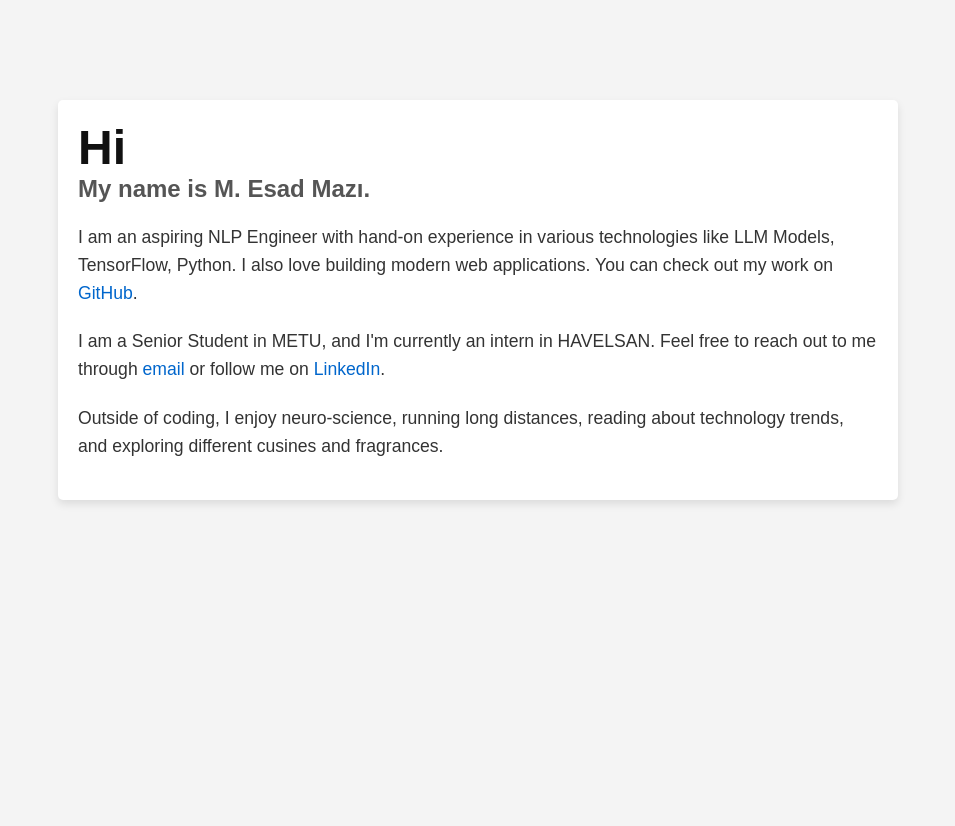
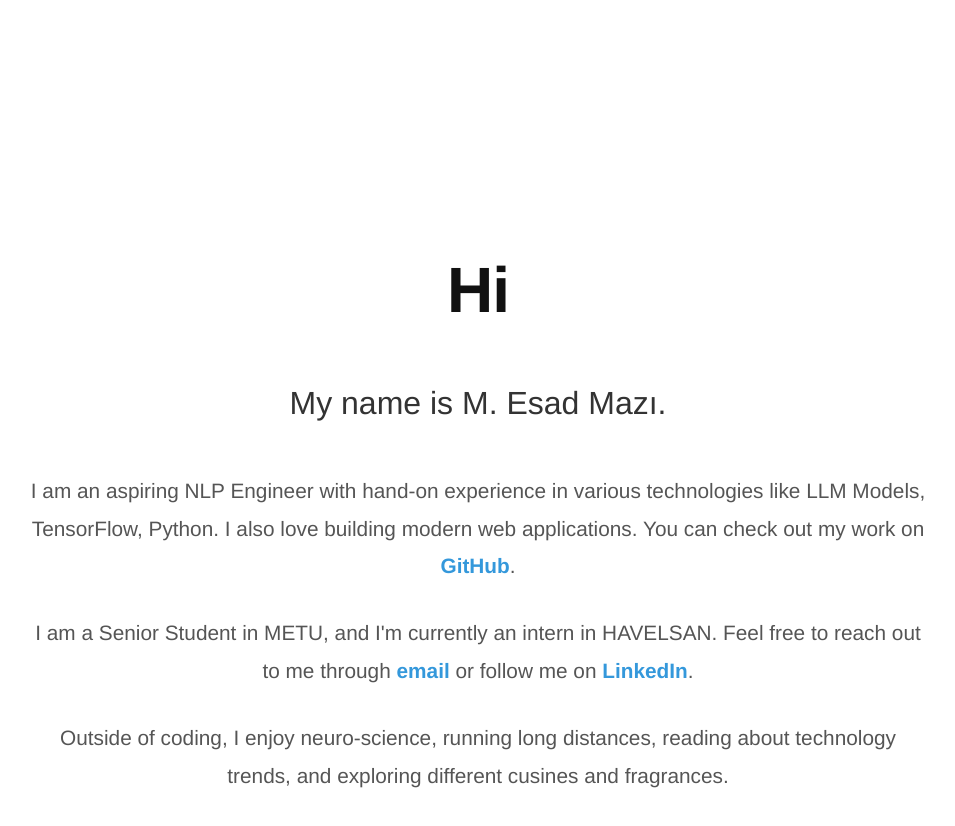
Before and after one commit to esadmazi/esadmazi.github.io, a plain HTML site: page index.html in a window 1280 px wide. Shown: the whole page, without its empty margins (162-1117 px from the left). Before the commit the page ends 800 px from the top, so only its background shows below. Drawn offline with Linux system fonts and the light colour scheme.

Commit message:
Update index.html

```diff
--- a/index.html
+++ b/index.html
@@ -5,62 +5,112 @@
   <meta name="viewport" content="width=device-width, initial-scale=1.0">
   <title>Esad Mazı</title>
   <style>
-body {
-  font-family: 'Arial', sans-serif;
+  <style>
+    /* Reset some default styles */
+    * {
       margin: 0;
       padding: 0;
-  background-color: #f4f4f4;
+      box-sizing: border-box;
+    }
+
+    /* General Styles */
+    body {
+      font-family: 'Helvetica Neue', Arial, sans-serif;
+      margin: 0;
+      padding: 0;
+      background-color: #fff;
       color: #333;
+      line-height: 1.8;
     }
 
     .container {
-  max-width: 800px;
-  margin: 100px auto;
+      max-width: 900px;
+      margin: 150px auto;
+      padding: 40px;
+      text-align: center;
+      background-color: #fff;
+    }
+
+    h1 {
+      font-size: 4em;
+      font-weight: bold;
+      color: #111;
+      margin-bottom: 20px;
+      letter-spacing: -1px;
+    }
+
+    h2 {
+      font-size: 2em;
+      color: #333;
+      margin-bottom: 40px;
+      font-weight: 300;
+    }
+
+    p {
+      font-size: 1.3em;
+      color: #555;
+      margin-bottom: 30px;
+    }
+
+    /* Stylish Links */
+    a {
+      color: #3498db;
+      text-decoration: none;
+      font-weight: bold;
+      position: relative;
+      transition: all 0.3s ease;
+    }
+
+    a::after {
+      content: '';
+      width: 0;
+      height: 2px;
+      background-color: #3498db;
+      position: absolute;
+      left: 0;
+      bottom: -4px;
+      transition: width 0.3s ease;
+    }
+
+    a:hover::after {
+      width: 100%;
+    }
+
+    a:hover {
+      color: #2c3e50;
+    }
+
+    /* Footer */
+    footer {
+      text-align: center;
       padding: 20px;
-  background-color: #fff;
-  box-shadow: 0 4px 8px rgba(0, 0, 0, 0.1);
-  border-radius: 5px;
+      background-color: #f8f9fa;
+      position: fixed;
+      bottom: 0;
+      width: 100%;
+    }
+
+    footer p {
+      font-size: 1em;
+      color: #777;
+    }
+
+    @media (max-width: 768px) {
+      .container {
+        padding: 20px;
+        margin: 50px 10px;
       }
 
       h1 {
         font-size: 3em;
-  margin: 0;
-  font-weight: bold;
-  color: #111;
       }
 
       h2 {
         font-size: 1.5em;
-  margin-top: 0;
-  color: #555;
       }
 
       p {
-  line-height: 1.6;
         font-size: 1.1em;
-  margin-bottom: 20px;
-}
-
-a {
-  color: #0066cc;
-  text-decoration: none;
-}
-
-a:hover {
-  text-decoration: underline;
-}
-
-@media (max-width: 768px) {
-  .container {
-    margin: 50px 10px;
-  }
-
-  h1 {
-    font-size: 2.5em;
-  }
-
-  h2 {
-    font-size: 1.3em;
       }
     }
   </style>
```
Lines whose indentation alone changed are shown as unchanged.
